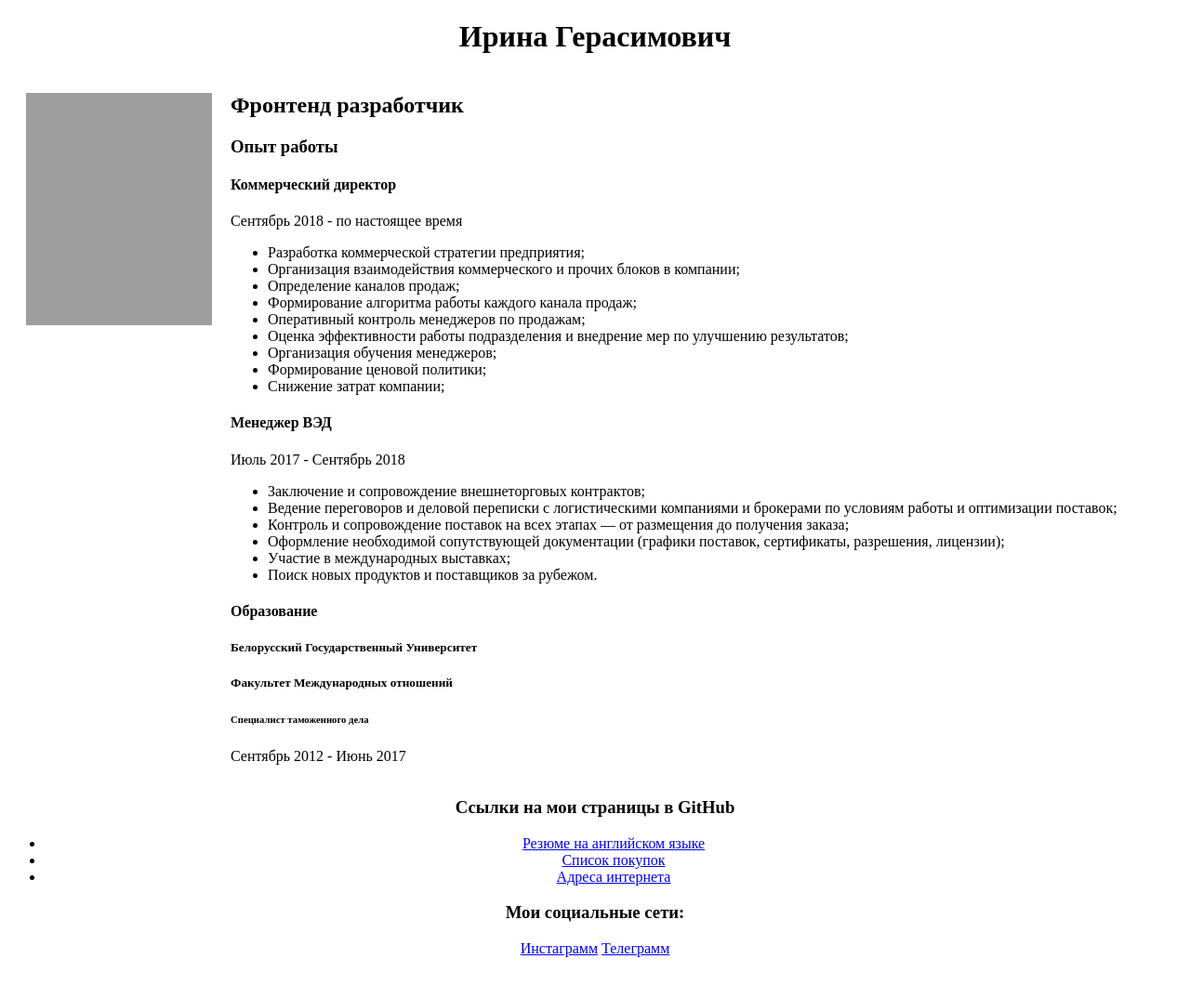
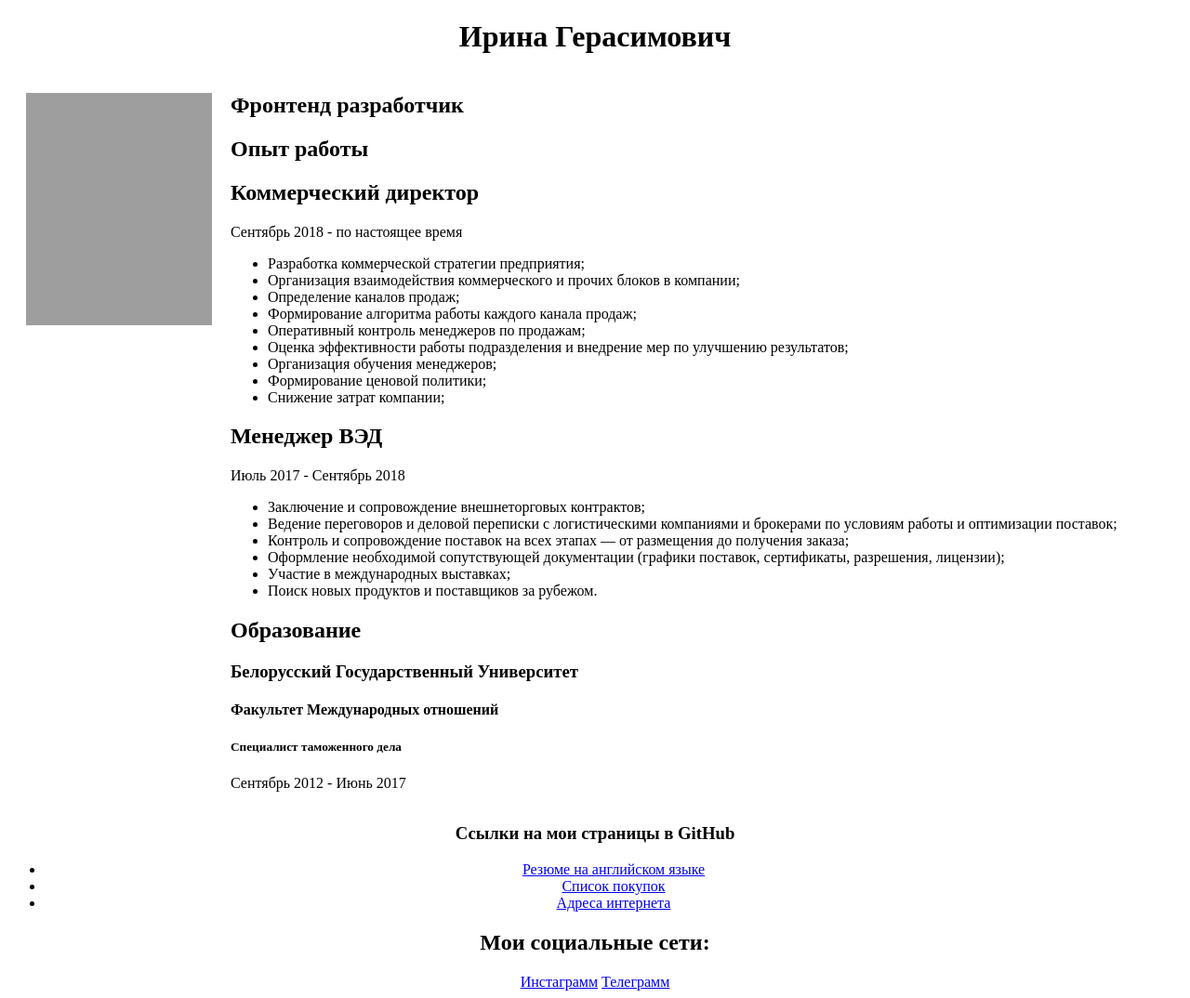
Before and after one commit to IrynaGera/My-resume, a plain HTML site: page index.html in a window 1280 px wide. Shown: the whole page at 93% size. Before the commit the page ends 1038 px from the top, so only its background shows below. Drawn offline with Linux system fonts and the light colour scheme; grey boxes are pictures that could not be loaded.

Commit message:
headers fix

```diff
--- a/index.html
+++ b/index.html
@@ -8,60 +8,91 @@
 </head>
 
 <body>
-    <header class="text-centre"><h1>Ирина Герасимович</h1></header>
-
+    <header class="text-centre">
+        <h1>Ирина Герасимович</h1>
+    </header>
     <div class="row">
         <aside class="disposal">
             <img src="my-photo.JPG" width="200" height="250" alt="Мое фото">
         </aside>
 
         <main>
-            <div>
-                <h2>Фронтенд разработчик</h2>
-            </div>
+            <section>
+                <h1>Фронтенд разработчик</h1>
+            </section>
 
-            <div>
-                <h3>Опыт работы</h3>
-            </div>
+            <section>
+                <h2>Опыт работы</h2>
+            </section>
 
-            <div>
-                <h4>Коммерческий директор</h4>
+            <section>
+                <h2>Коммерческий директор</h2>
                 <p>Сентябрь 2018 - по настоящее время</p>
 
                 <ul>
-                    <li>Разработка коммерческой стратегии предприятия;</li>
-                    <li>Организация взаимодействия коммерческого и прочих блоков в компании;</li>
-                    <li>Определение каналов продаж;</li>
-                    <li>Формирование алгоритма работы каждого канала продаж;</li>
-                    <li>Оперативный контроль менеджеров по продажам;</li>
-                    <li>Оценка эффективности работы подразделения и внедрение мер по улучшению результатов;</li>
-                    <li>Организация обучения менеджеров;</li>
-                    <li>Формирование ценовой политики;</li>
-                    <li>Снижение затрат компании;</li>
+                    <li>
+                        Разработка коммерческой стратегии предприятия;
+                    </li>
+                    <li>
+                        Организация взаимодействия коммерческого и прочих блоков в компании;
+                    </li>
+                    <li>
+                        Определение каналов продаж;
+                    </li>
+                    <li>
+                        Формирование алгоритма работы каждого канала продаж;
+                    </li>
+                    <li>
+                        Оперативный контроль менеджеров по продажам;
+                    </li>
+                    <li>
+                        Оценка эффективности работы подразделения и внедрение мер по улучшению результатов;
+                    </li>
+                    <li>
+                        Организация обучения менеджеров;
+                    </li>
+                    <li>
+                        Формирование ценовой политики;
+                    </li>
+                    <li>
+                        Снижение затрат компании;
+                    </li>
                 </ul>
-            </div>
+            </section>
 
-            <div>
-                <h4>Менеджер ВЭД</h4>
+            <section>
+                <h2>Менеджер ВЭД</h2>
                 <p>Июль 2017 - Сентябрь 2018</p>
 
                 <ul>
-                    <li>Заключение и сопровождение внешнеторговых контрактов;</li>
-                    <li>Ведение переговоров и деловой переписки с логистическими компаниями и брокерами по условиям работы и оптимизации поставок;</li>
-                    <li>Контроль и сопровождение поставок на всех этапах — от размещения до получения заказа;</li>
-                    <li>Оформление необходимой сопутствующей документации (графики поставок, сертификаты, разрешения, лицензии);</li>
-                    <li>Участие в международных выставках;</li>
-                    <li>Поиск новых продуктов и поставщиков за рубежом.</li>
+                    <li>
+                        Заключение и сопровождение внешнеторговых контрактов;
+                    </li>
+                    <li>
+                        Ведение переговоров и деловой переписки с логистическими компаниями и брокерами по условиям работы и оптимизации поставок;
+                    </li>
+                    <li>
+                        Контроль и сопровождение поставок на всех этапах — от размещения до получения заказа;
+                    </li>
+                    <li>
+                        Оформление необходимой сопутствующей документации (графики поставок, сертификаты, разрешения, лицензии);
+                    </li>
+                    <li>
+                        Участие в международных выставках;
+                    </li>
+                    <li>
+                        Поиск новых продуктов и поставщиков за рубежом.
+                    </li>
                 </ul>
-            </div>
+            </section>
 
-            <div>
-                <h4>Образование</h4>
-                <h5>Белорусский Государственный Университет</h5>
-                <h5>Факультет Международных отношений</h5>
-                <h6>Специалист таможенного дела</h6>
+            <section>
+                <h2>Образование</h2>
+                <h3>Белорусский Государственный Университет</h3>
+                <h4>Факультет Международных отношений</h4>
+                <h5>Специалист таможенного дела</h5>
                 <p>Сентябрь 2012 - Июнь 2017</p>
-            </div>
+            </section>
 
         </main>
     </div>
@@ -80,7 +111,7 @@
         </ul>
     </div>
     <footer class="text-centre">
-        <h3>Мои социальные сети:</h3>
+        <h2>Мои социальные сети:</h2>
                 <a class="link" href="https://instagram.com/ira.gerasimovich?utm_medium=copy_link">Инстаграмм</a>
                 <a class="link" href="https://t.me/irynagerasimovich">Телеграмм</a>
     </footer>
```
